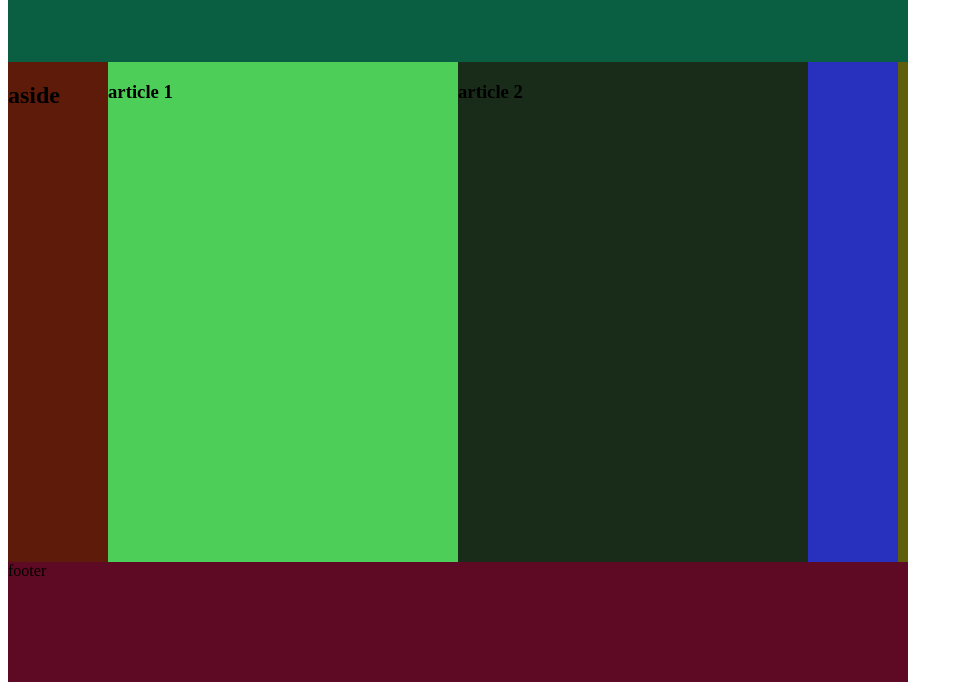
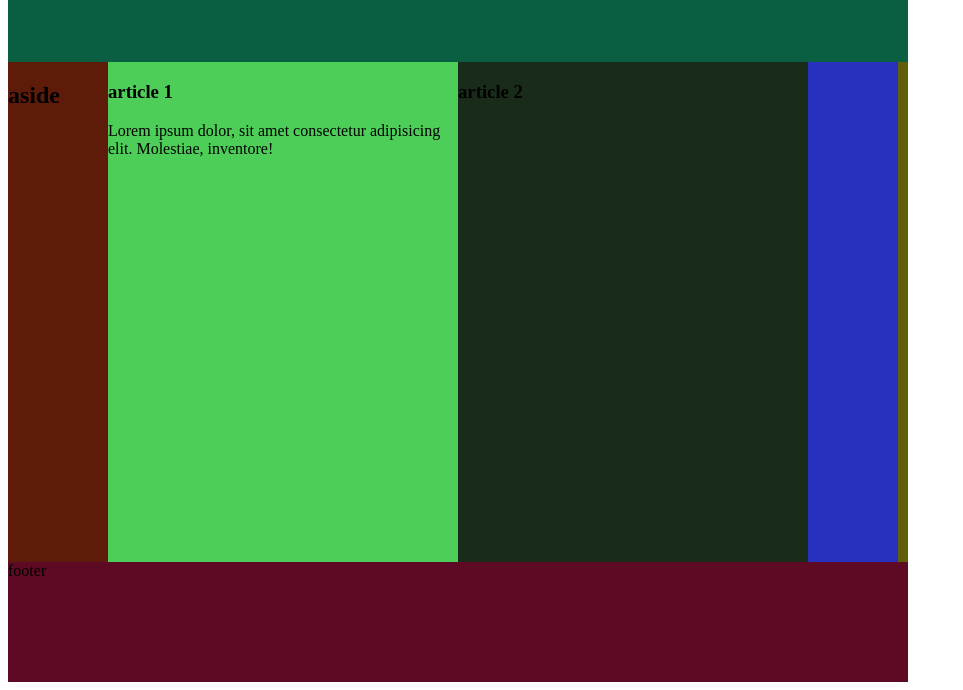
Before and after one commit to sameerwebdev/text2, a plain HTML site: page index.html in a window 1280 px wide. Shown: the part 149-839 px from the top of the page, without its empty margins (0-963 px from the left). Drawn offline with Linux system fonts and the light colour scheme.

Commit message:
second change

```diff
--- a/index.html
+++ b/index.html
@@ -62,7 +62,10 @@
                 <h1>aside</h1>
         </aside>
         <section>
-            <article><h1>article 1</h1></article>
+            <article>
+                <h1>article 1</h1>
+                 <p class="pera">Lorem ipsum dolor, sit amet consectetur adipisicing elit. Molestiae, inventore!</p>
+            </article>
             <article class="article2"><h1>article 2</h1></article>
         </section>
     </main>
```
